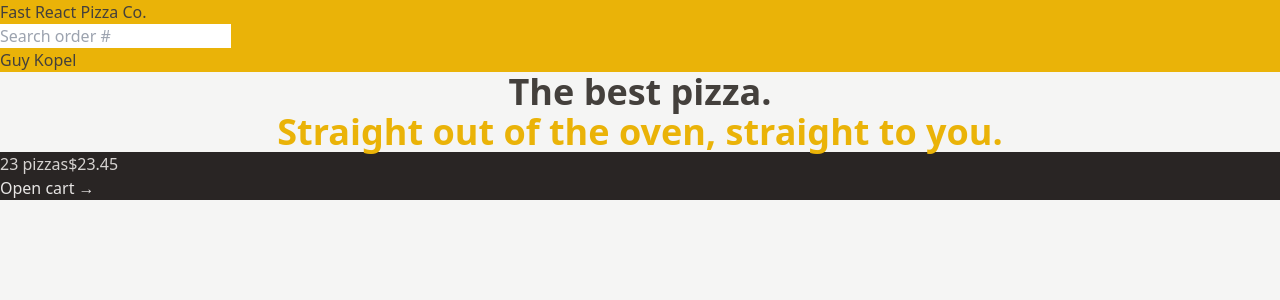
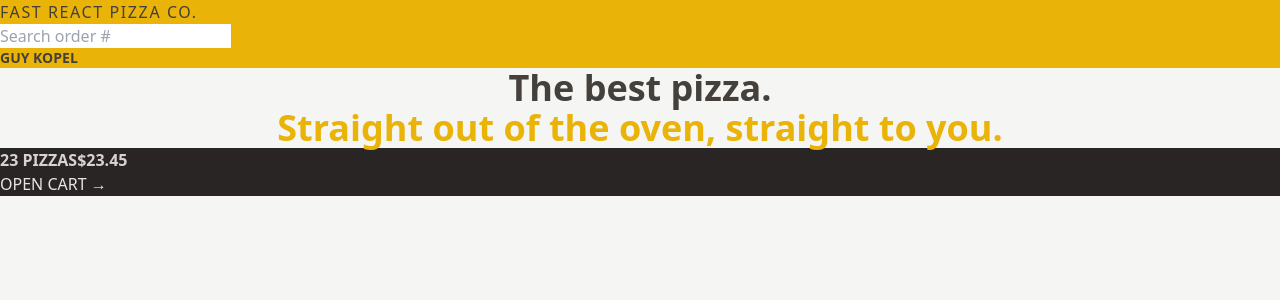
Before and after one commit to GuyKopel1568/Fast-react-pizza, a React (Vite) app: page / in a window 1280 px wide. Shown: the top 300 px of the page. Built offline with nearby package versions, Linux system fonts and the light colour scheme.

Commit message:
Styling text

```diff
--- a/src/features/cart/CartOverview.jsx
+++ b/src/features/cart/CartOverview.jsx
@@ -1,9 +1,9 @@
-import { Link } from 'react-router-dom';
+import { Link } from "react-router-dom";
 
 function CartOverview() {
   return (
-    <div className='bg-stone-800 text-stone-200 '>
-      <p className='text-stone-300'>
+    <div className="bg-stone-800 uppercase text-stone-200">
+      <p className="font-semibold text-stone-300">
         <span>23 pizzas</span>
         <span>$23.45</span>
       </p>
--- /dev/null
+++ b/src/features/user/Username.jsx
@@ -0,0 +1,6 @@
+function Username() {
+  return <div className="text-sm font-semibold">Guy Kopel</div>;
+}
+
+export default Username;
+0
--- a/src/ui/Header.jsx
+++ b/src/ui/Header.jsx
@@ -1,12 +1,15 @@
-import { Link } from 'react-router-dom';
-import SearchOrder from '../features/order/SearchOrder';
+import { Link } from "react-router-dom";
+import SearchOrder from "../features/order/SearchOrder";
+import Username from "../features/user/Username";
 
 function Header() {
   return (
-    <header className="bg-yellow-500">
-      <Link to="/">Fast React Pizza Co.</Link>
+    <header className="bg-yellow-500 uppercase">
+      <Link to="/" className="tracking-widest">
+        Fast React Pizza Co.
+      </Link>
       <SearchOrder />
-      <p>Guy Kopel</p>
+      <Username />
     </header>
   );
 }
--- a/tailwind.config.js
+++ b/tailwind.config.js
@@ -1,8 +1,8 @@
 /** @type {import('tailwindcss').Config} */
 export default {
-  content: ['./index.html', './src/**/*.{js,ts,jsx,tsx}'],
+  content: ["./index.html", "./src/**/*.{js,ts,jsx,tsx}"],
   theme: {
     extend: {},
   },
-  plugins: [],
+  plugins: ["prettier-plugin-tailwindcss"],
 };
```
Also changed, not shown: prettier.config.cjs (+7 -2 lines), 1 other file (tests, documents, lock files or other folders).
